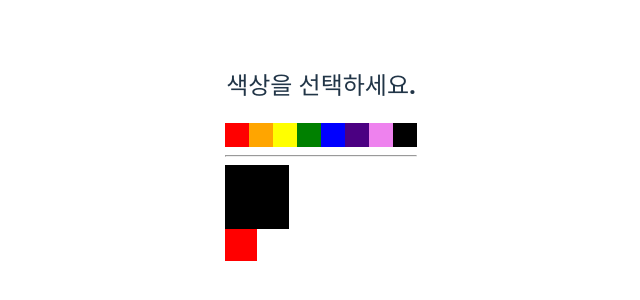
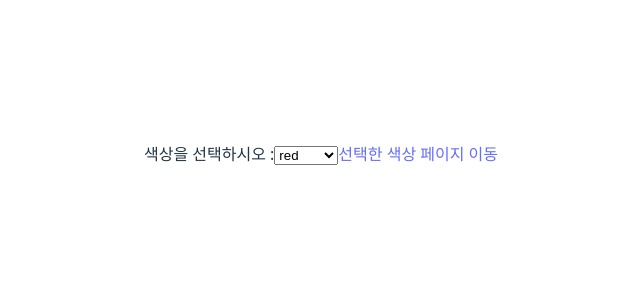
Before and after one commit to seongbokim/vscode, a React (Vite) app in the folder kakaocloud/: page / in a window 1280 px wide. Shown: the part 246-546 px from the top of the page, without its empty margins (319-959 px from the left). Built offline with nearby package versions, Linux system fonts and the light colour scheme.

Commit message:
modified:   kakaocloud/src/1119/components/ColorBox.jsx 	new file:   kakaocloud/src/1119/contexts/Home.jsx 	new file:   kakaocloud/src/1119/contexts/Profile.jsx 	modified:   kakaocloud/src/1119/contexts/color.jsx 	modified:   kakaocloud/src/App.jsx

```diff
--- a/kakaocloud/src/1119/components/ColorBox.jsx
+++ b/kakaocloud/src/1119/components/ColorBox.jsx
@@ -1,10 +1,19 @@
 import { useContext } from "react";
 import ColorContext, { ColorConsumer } from "../contexts/color";
+import { useNavigate } from "react-router-dom";
 
 export default function ColorBox() {
   const { state } = useContext(ColorContext);
+
+  const navigate = useNavigate();
+
+  function goBack() {
+    navigate(-1);
+  }
+
   return (
     <>
+      <p>선택한 색깔은 : {state.color}</p>
       <div
         style={{
           width: "64px",
@@ -12,13 +21,7 @@ export default function ColorBox() {
           background: state.color,
         }}
       />
-      <div
-        style={{
-          width: "32px",
-          height: "32px",
-          background: state.subcolor,
-        }}
-      />
+      <button onClick={goBack}>뒤로가기</button>
     </>
   );
 }
--- /dev/null
+++ b/kakaocloud/src/1119/contexts/Home.jsx
@@ -0,0 +1,33 @@
+import { useContext, useState } from "react";
+import ColorContext from "./color";
+import { Link } from "react-router-dom";
+
+export default function Home() {
+  const { actions } = useContext(ColorContext);
+
+  const [selected, setSelected] = useState("red");
+
+  function colorchange(e) {
+    setSelected(e.target.value);
+    actions.setColor(e.target.value);
+  }
+
+  return (
+    <div>
+      <label>
+        색상을 선택하시오 :
+        <select value={selected} onChange={colorchange}>
+          <option value="red">red</option>
+          <option value="orange">orange</option>
+          <option value="yellow">yellow</option>
+          <option value="green">green</option>
+          <option value="blue">blue</option>
+          <option value="indigo">indigo</option>
+          <option value="violet">violet</option>
+        </select>
+      </label>
+
+      <Link to="/profile">선택한 색상 페이지 이동</Link>
+    </div>
+  );
+}
--- /dev/null
+++ b/kakaocloud/src/1119/contexts/Profile.jsx
@@ -0,0 +1,10 @@
+import ColorBox from "../components/ColorBox";
+
+export default function Profile() {
+  return (
+    <div>
+      <h2>선택된 색상 박스</h2>
+      <ColorBox />
+    </div>
+  );
+}
--- a/kakaocloud/src/1119/contexts/color.jsx
+++ b/kakaocloud/src/1119/contexts/color.jsx
@@ -1,20 +1,20 @@
-import React, { createContext, useState } from 'react';
+import React, { createContext, useState } from "react";
 
 const ColorContext = createContext({
-  state: { color: 'black', subcolor: 'red' },
+  state: { color: "black", subcolor: "red" },
   actions: {
     setColor: () => {},
-    setSubcolor: () => {}
-  }
+    setSubcolor: () => {},
+  },
 });
 
 const ColorProvider = ({ children }) => {
-  const [color, setColor] = useState('black');
-  const [subcolor, setSubcolor] = useState('red');
+  const [color, setColor] = useState("black");
+  const [subcolor, setSubcolor] = useState("red");
 
   const value = {
     state: { color, subcolor },
-    actions: { setColor, setSubcolor }
+    actions: { setColor, setSubcolor },
   };
   return (
     <ColorContext.Provider value={value}>{children}</ColorContext.Provider>
--- a/kakaocloud/src/App.jsx
+++ b/kakaocloud/src/App.jsx
@@ -1,15 +1,18 @@
-import ColorBox from "./1119/components/ColorBox.jsx";
-import { ColorProvider } from "./1119/contexts/color.jsx";
-import SelectColors from "./1119/components/SelectColors.jsx";
+import { BrowserRouter, Routes, Route } from "react-router-dom";
+import { ColorProvider } from "./1119/contexts/color";
+import Home from "./1119/contexts/Home";
+import Profile from "./1119/contexts/Profile";
 import "./App.css";
 
 export default function App() {
   return (
-    <ColorProvider>
-      <div>
-        <SelectColors />
-        <ColorBox />
-      </div>
-    </ColorProvider>
+    <BrowserRouter>
+      <ColorProvider>
+        <Routes>
+          <Route path="/" element={<Home />} />
+          <Route path="/profile" element={<Profile />} />
+        </Routes>
+      </ColorProvider>
+    </BrowserRouter>
   );
 }
```
